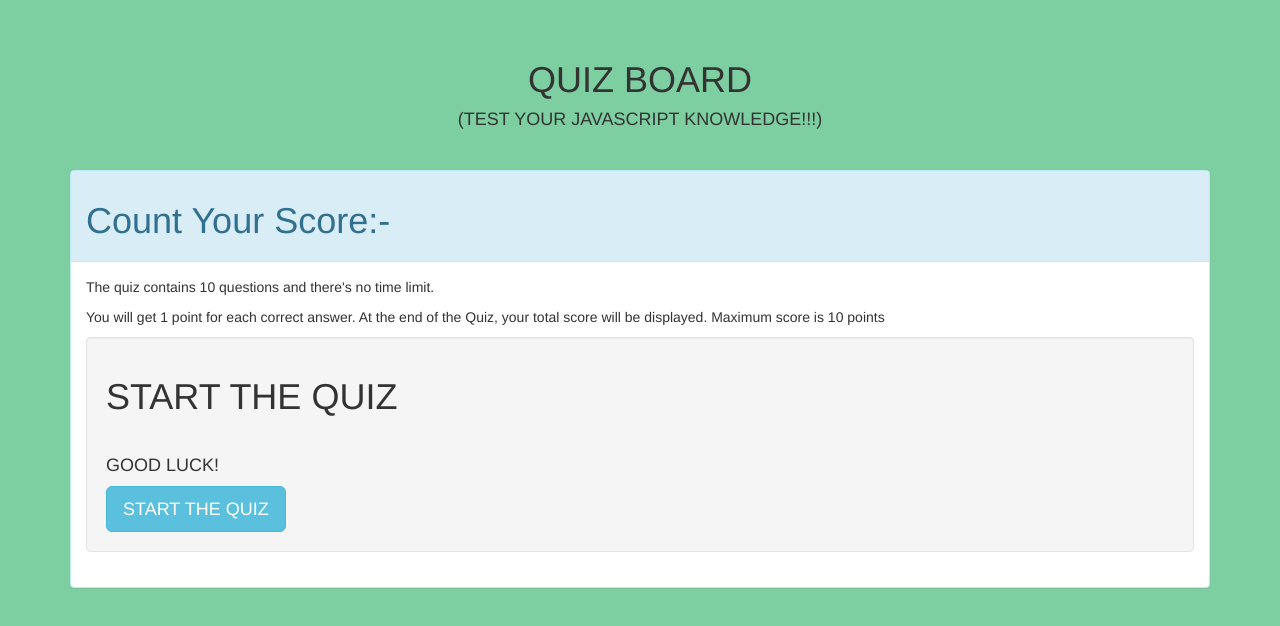
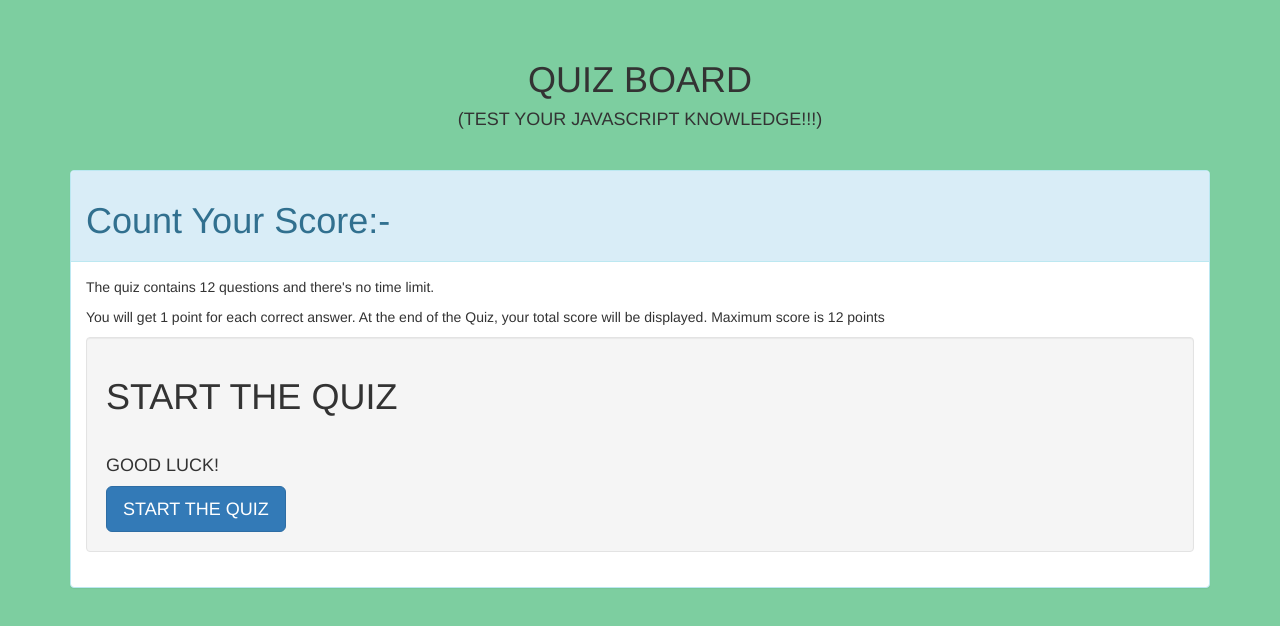
Before and after one commit to AnumAsif/quiz-board, a plain HTML site: page index.html in a window 1280 px wide. Drawn offline with Linux system fonts and the light colour scheme.

Commit message:
Change the button style from btn-default to btn-primary

```diff
--- a/index.html
+++ b/index.html
@@ -1,44 +1,40 @@
 <!DOCTYPE html>
 <html lang="en" dir="ltr">
+
 <head>
   <meta charset="utf-8">
   <link rel="stylesheet" href="css/bootstrap.css" type="text/css">
   <link rel="stylesheet" href="css/styles.css" type="text/css">
   <script src="js/jquery-3.3.1.js" type="text/javascript">
   </script>
-    <script src = "js/scripts.js"type="text/javascript">
+  <script src="js/scripts.js" type="text/javascript">
   </script>
   <title>Quiz Board</title>
 </head>
+
 <body>
   <div class="container">
     <div class="center">
       <h1>QUIZ BOARD</h1>
       <h4>(TEST YOUR JAVASCRIPT KNOWLEDGE!!!)</h4>
     </div>
-
-
-
-
-
     <div id="initialPanel" class="panel panel-info">
       <div class="panel-heading">
         <h1>Count Your Score:-</h1>
       </div>
       <div class="panel-body">
-          <p>The quiz contains 10 questions and there's no time limit.</p>
-          <p>You will get 1 point for each correct answer. At the end  of the Quiz, your total score
-          will be displayed. Maximum score is 10 points </p>
+        <p>The quiz contains 12 questions and there's no time limit.</p>
+        <p>You will get 1 point for each correct answer. At the end of the Quiz, your total score
+          will be displayed. Maximum score is 12 points </p>
         <div class="well">
           <h1>START THE QUIZ</h1>
           <br>
           <h4>GOOD LUCK!</h4>
-            <a href="quiz.html" class="btn btn-info btn-lg" role="button">START THE QUIZ</a>
-
+          <a href="quiz.html" class="btn btn-primary btn-lg" role="button">START THE QUIZ</a>
         </div>
       </div>
     </div>
-
   </div>
 </body>
+
 </html>
```
Lines whose indentation alone changed are shown as unchanged.
